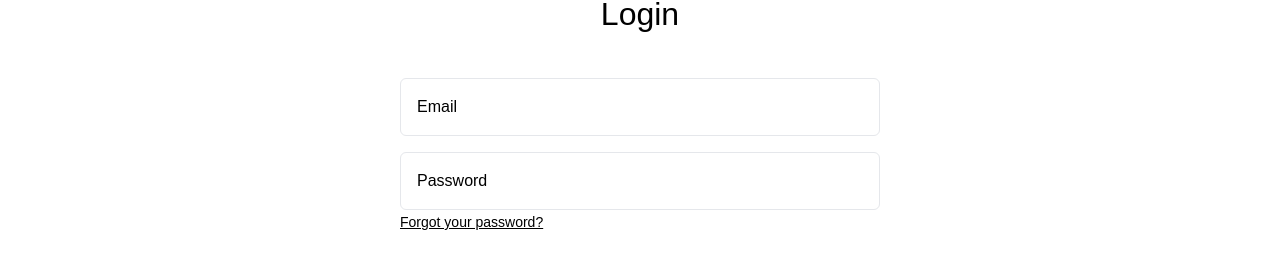
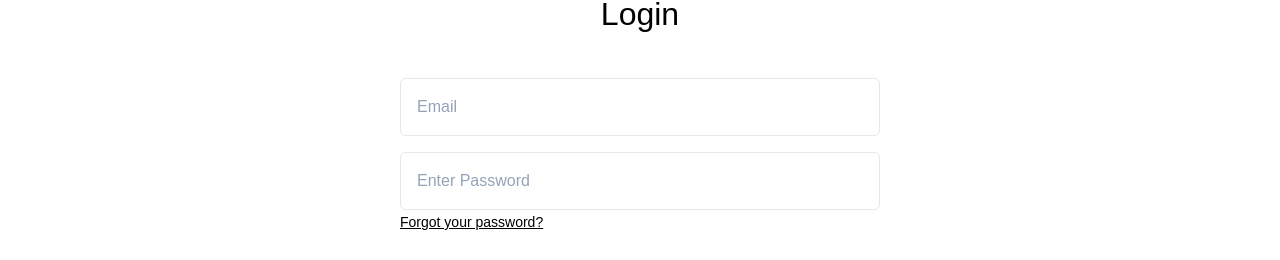
Before and after one commit to tsukipond8531/artiart-frontend, a Next.js app: page /login in a window 1280 px wide. Shown: the part 188-448 px from the top of the page. Built offline with nearby package versions, Linux system fonts and the light colour scheme; no server answers.

Commit message:
fixes: Input field

```diff
--- a/src/app/layout.tsx
+++ b/src/app/layout.tsx
@@ -24,6 +24,7 @@ export default function RootLayout({
   return (
     <Providers>
       <html lang="en">
+        <GoogleTagManager gtmId="GTM-TPTTH6Q7" />
         <body className={inter.className}>
           <GoogleTagManager gtmId="GTM-TPTTH6Q7" />
           <Suspense>
--- a/src/components/Common/Input/index.tsx
+++ b/src/components/Common/Input/index.tsx
@@ -30,15 +30,15 @@ const Input: React.FC<InputProps> = ({
         type={type}
         name={name}
         id={id ? id : 'hs-floating-input-email'}
-        className={`peer p-4 block w-full border rounded-md  border-gray-200  text-sm placeholder:text-transparent  disabled:opacity-50 disabled:pointer-events-none
-            autofill:pb-2 ${className}`}
+        className={`peer p-4 block w-full border rounded-md  border-gray-200  text-sm placeholder:text-slate-400  disabled:opacity-50 disabled:pointer-events-none
+            autofill:pb-2 ${className} active:`}
         placeholder={placeholder}
         onChange={onChange}
         value={value}
         checked={checked}
       />
 
-      <label
+      {/* <label
         htmlFor="hs-floating-input-email"
         className="absolute top-0 start-0 p-4 h-full text-sm truncate pointer-events-none transition ease-in-out duration-100 border border-transparent  origin-[0_0] peer-disabled:opacity-50 peer-disabled:pointer-events-none
             peer-focus:scale-90
@@ -49,7 +49,7 @@ const Input: React.FC<InputProps> = ({
             peer-[:not(:placeholder-shown)]:text-gray-500"
       >
         {label}
-      </label>
+      </label> */}
     </div>
   );
 };
```
